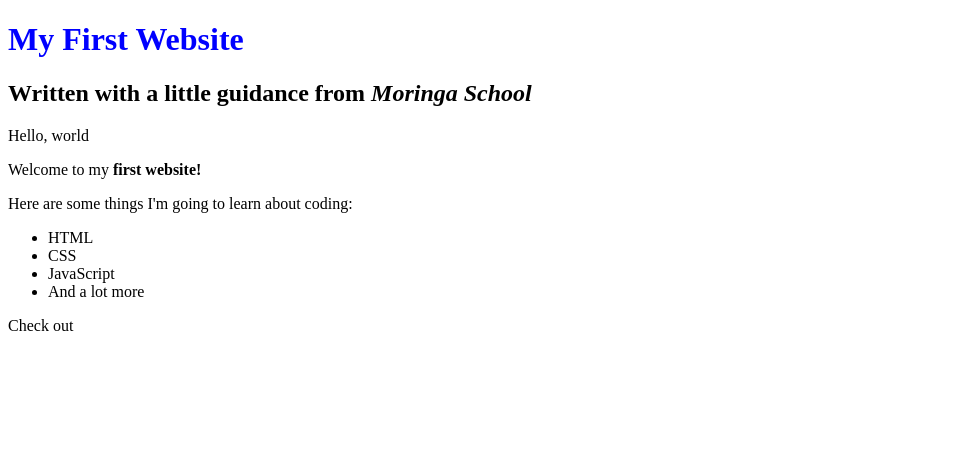
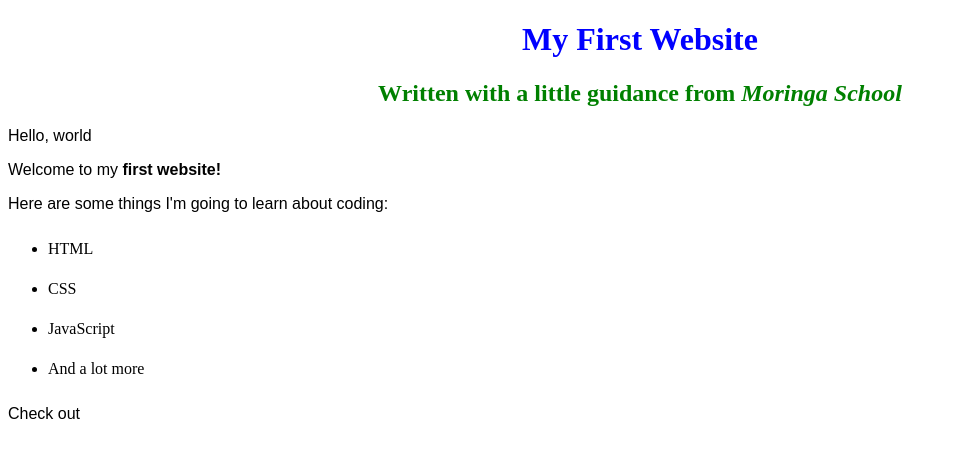
Before and after one commit to Bel-94/my-first-webpage-2, a plain HTML site: page index.html in a window 1280 px wide. Shown: the whole page, without its empty margins (0-957 px from the left). Drawn offline with Linux system fonts and the light colour scheme.

Commit message:
change name of my-first-website.html file to index.html.

```diff
--- a/css/style.css
+++ b/css/style.css
@@ -1,3 +1,23 @@
 h1 {
     color: blue;
 }
+h1 {
+    color: blue;
+    text-align: center;
+}
+h2 {
+    color: green;
+    text-align: center;
+}
+p{
+    font-family: sans-serif;
+}
+ul{
+    line-height: 40px;
+}
+h1 {
+    color: #00f;
+}
+h1 {
+    color: #0000ff;
+}
```
Also changed, not shown: index.html (renamed from my-first-website.html).
